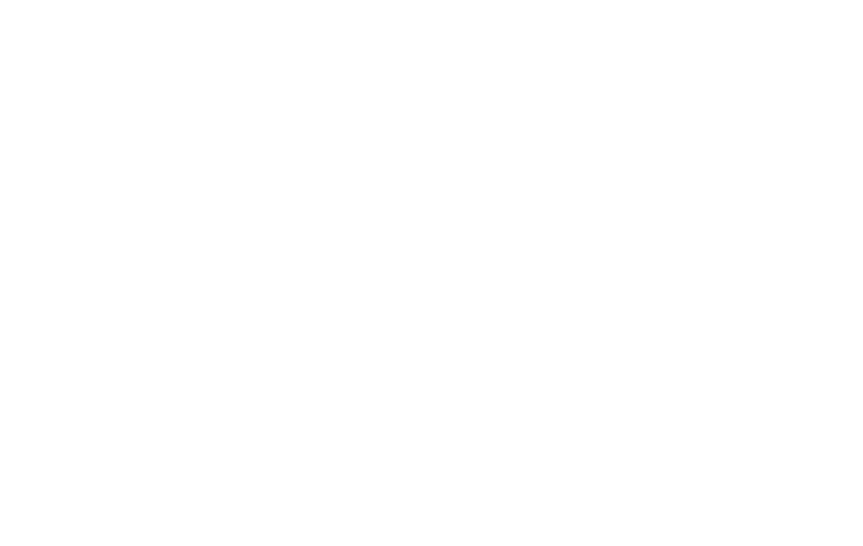
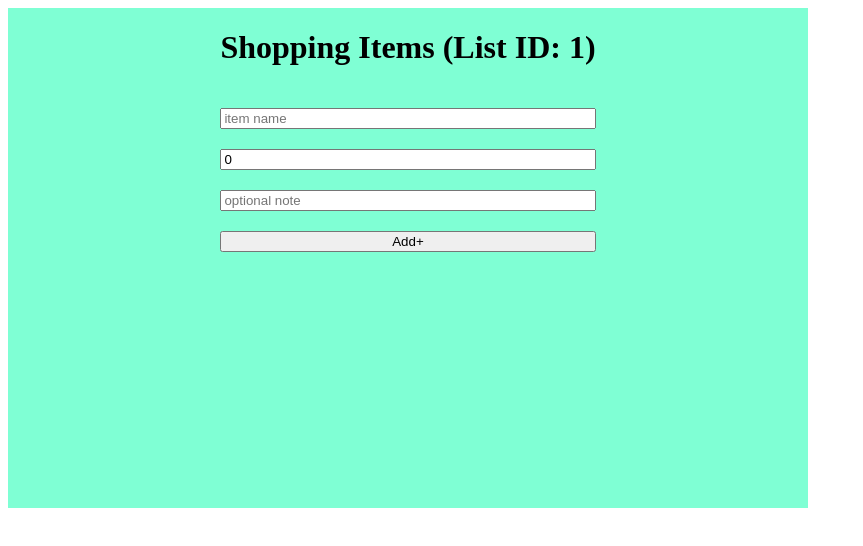
Before and after one commit to khethiwengema04-gif/ShoppingList, a React (Vite) app: page /list/1 in a window 1280 px wide. Before the commit this address had no page. Shown: the top 546 px of the page, without its empty margins (0-863 px from the left). Built offline with nearby package versions, Linux system fonts and the light colour scheme.

Commit message:
button functionality

```diff
--- a/db.json
+++ b/db.json
@@ -154,6 +154,16 @@
       "userId": "TO6BS9tABGI",
       "name": "PAMPERS",
       "id": "oQLNGavLHqM"
+    },
+    {
+      "userId": "vnj8m0tN84k",
+      "name": "Food",
+      "id": "k6QCuasT4PE"
+    },
+    {
+      "userId": "vnj8m0tN84k",
+      "name": "vv",
+      "id": "T6XLVdy_QdU"
     }
   ],
   "$schema": "./node_modules/json-server/schema.json"
--- a/src/App.tsx
+++ b/src/App.tsx
@@ -3,7 +3,8 @@ import Log from './Components/Pages/LogIn/Log'
 import { Route, Routes } from 'react-router-dom'
 import { Home } from './Components/Pages/Home/Home'
 import Register from './Components/Pages/Registering/Registering'
-import { Profile } from './Components/Pages/Profile/Profile'
+// import { Profile } from './Components/Pages/Profile/Profile'
+import { List } from './Components/Pages/List/List'
 
 function App() {
     return (
@@ -13,7 +14,8 @@ function App() {
                 <Route path="/" element={<Log />} />
                 <Route path="/home" element={<Home />} />
                 <Route path="/register" element={<Register />} />
-                <Route path="/profilepage" element={<Profile />} />
+                {/* <Route path="/profilepage" element={<Profile />} /> */}
+                <Route path="/list/:listId" element={<List />} />
             </Routes>
 
 
--- a/src/Components/Card/Card.tsx
+++ b/src/Components/Card/Card.tsx
@@ -11,10 +11,10 @@ interface CardProps {
 }
 
 
-export const Card = ({ category, onView, onDelete }: CardProps) => {
+export const Card = ({ category, onDelete }: CardProps) => {
     const navigate = useNavigate()
     const handleSubmitClick = () => {
-        navigate('/view')
+        navigate(`/list/${category.id}`);
     }
     return (
         <div className={style.categoryCard}>
--- a/src/Components/Pages/List/List.module.css
+++ b/src/Components/Pages/List/List.module.css
@@ -0,0 +1,16 @@
+.itemContainer {
+    align-items: center;
+    background-color: aquamarine;
+    display: flex;
+    flex-direction: column;
+    height: 500px;
+    width: 800px;
+    gap: 20px;
+}
+
+.itemContent {
+    display: flex;
+    flex-direction: column;
+    gap: 20px;
+
+}
--- a/src/Components/Pages/List/List.tsx
+++ b/src/Components/Pages/List/List.tsx
@@ -1,23 +1,31 @@
 import React from 'react'
-import style from './ItemList.module.css'
+import style from './List.module.css'
 import { useDispatch, useSelector } from 'react-redux'
 import type { AppDispatch, RootState } from '../../../store'
 import { AddName, AddQuantity, AddOptionalnote, ItemListThunk } from '../../../Features/List'
+import { useParams } from 'react-router-dom';
 
+interface ListProps {
 
-export const ItemList = () => {
+    onDelete: (id: number) => void
+    onEdit: (id: number) => void
+    onClick: (id: number) => void
+}
+
+export const List: React.FC<ListProps> = ({ onClick }) => {
     const dispatch = useDispatch<AppDispatch>();
     const { name, quantity, optionalNote } = useSelector((state: RootState) => state.list);
-    const handleSave = (e: React.FormEvent<HTMLFormElement>) => {
+    const { listId } = useParams<{ listId: string }>();
+    const handleAddList = (e: React.FormEvent<HTMLFormElement>) => {
         e.preventDefault();
         dispatch(ItemListThunk({ name, quantity, optionalNote }));
     };
 
     return (
-        <form onSubmit={handleSave} className={style.itemContainer}>
+        <form onSubmit={handleAddList} className={style.itemContainer}>
             <div className={style.itemContainer}>
                 <div className={style.itemContent}>
-                    <h1>Shopping Items</h1>
+                    <h1>Shopping Items (List ID: {listId})</h1>
 
                     <input className={style.name}
                         type="text"
@@ -39,8 +47,8 @@ export const ItemList = () => {
 
 
 
-                    <button className={style.addBtn} onClick={() => handleSave}>
-                        +Add Button
+                    <button type="submit" className={style.button}>
+                        Add+
                     </button>
                 </div>
             </div>
```
